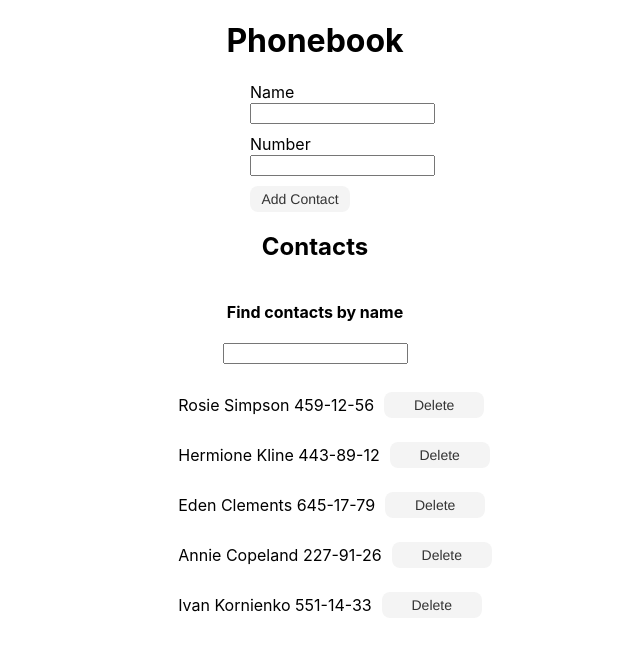
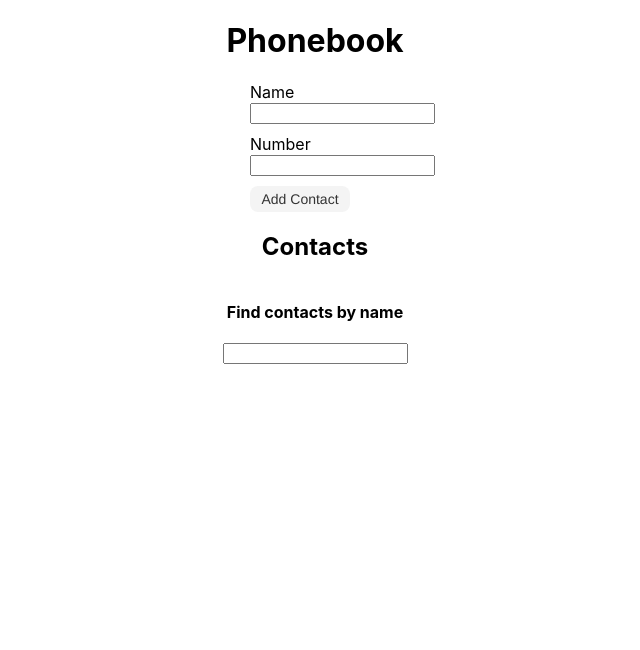
Before and after one commit to korvan17/goit-react-hw-04-phonebook, a React (Create React App) app: page / in a window 1280 px wide. Shown: the top 650 px of the page, without its empty margins (325-965 px from the left). Built offline with nearby package versions, Linux system fonts and the light colour scheme.

Commit message:
add localStarage

```diff
--- a/package.json
+++ b/package.json
@@ -2,7 +2,7 @@
   "name": "react-homework-template",
   "version": "0.1.0",
   "private": true,
-  "homepage": "https://korvan17.github.io/goit-react-hw-02-phonebook/",
+  "homepage": "https://korvan17.github.io/goit-react-hw-03-phonebook/",
   "dependencies": {
     "@testing-library/jest-dom": "^5.16.3",
     "@testing-library/react": "^12.1.4",
--- a/src/components/App/App.jsx
+++ b/src/components/App/App.jsx
@@ -8,15 +8,24 @@ import { MainConteiner } from './App.styled';
 
 export class App extends Component {
   state = {
-    contacts: [
-      { id: 'id-1', name: 'Rosie Simpson', number: '459-12-56' },
-      { id: 'id-2', name: 'Hermione Kline', number: '443-89-12' },
-      { id: 'id-3', name: 'Eden Clements', number: '645-17-79' },
-      { id: 'id-4', name: 'Annie Copeland', number: '227-91-26' },
-      { id: 'id-5', name: 'Ivan Kornienko', number: '551-14-33' },
-    ],
+    contacts: [],
     filter: [],
   };
+
+  componentDidMount() {
+    const contacts = localStorage.getItem('contacts');
+    const parseContacts = JSON.parse(contacts);
+    if (parseContacts) {
+      this.setState({ contacts: parseContacts });
+    }
+  }
+
+  componentDidUpdate(prevProps, prevState) {
+    console.log('this.state - ', this.state.contacts);
+    if (this.state.contacts !== prevState.state?.contacts) {
+      localStorage.setItem('contacts', JSON.stringify(this.state.contacts));
+    }
+  }
 
   onFormSubmit = (name, number) => {
     const existingContact = this.state.contacts.find(
```
